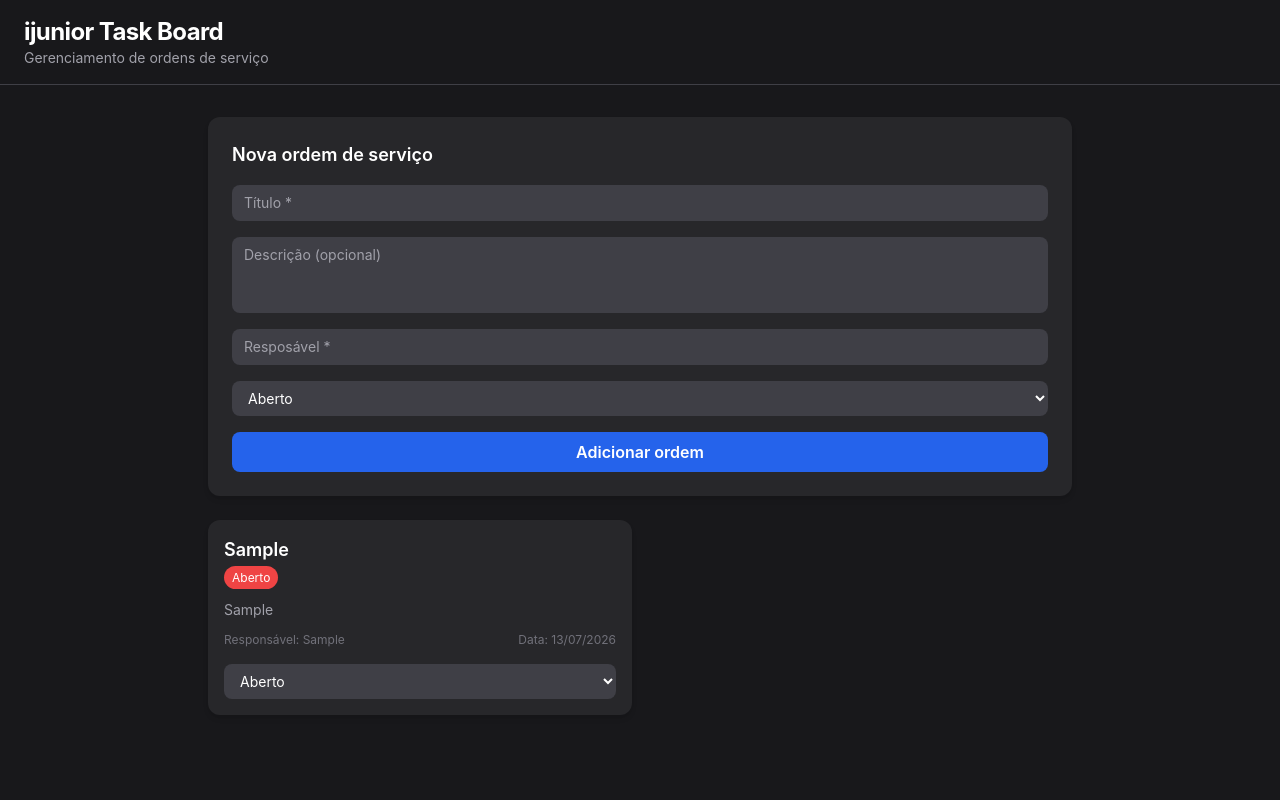
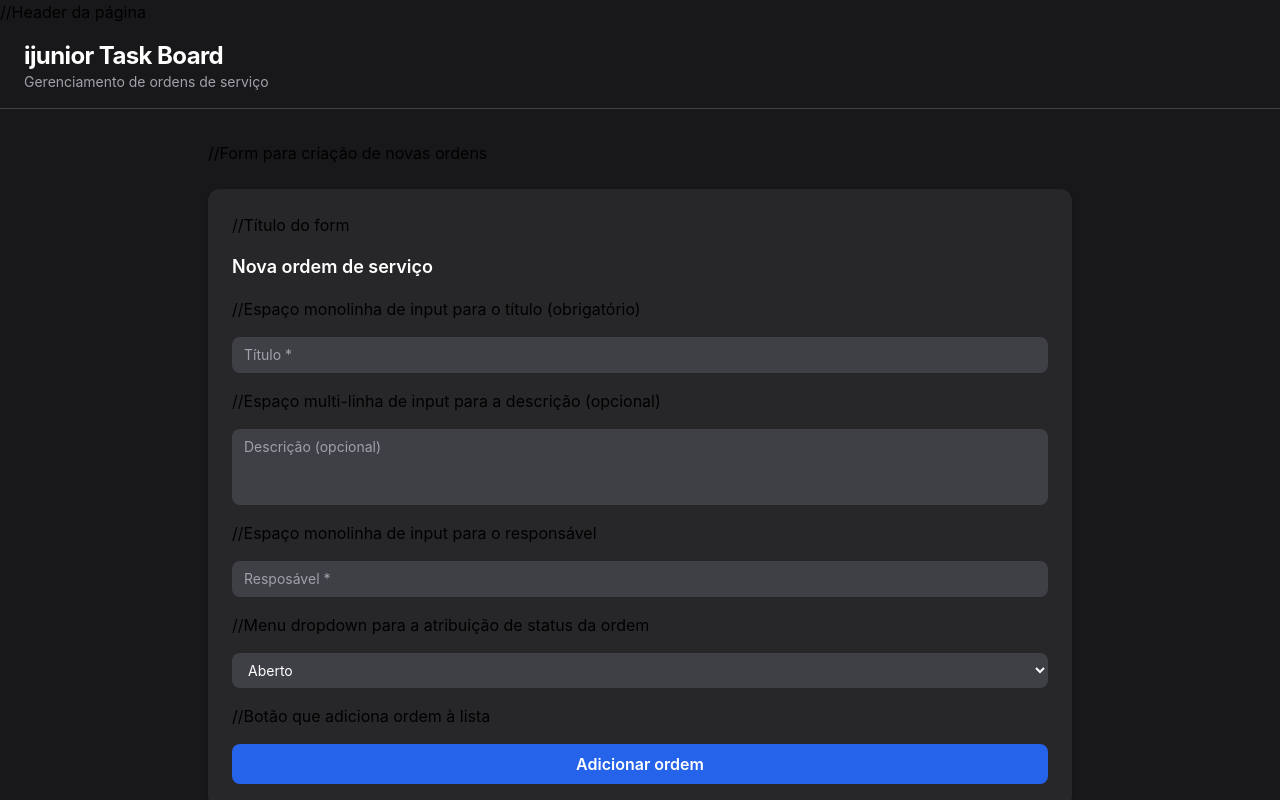
Before and after one commit to Gh0st28/ijunior-task-board, a React (Vite) app: page / in a window 1280 px wide. Both pictures are taken after typing "Sample", "Sample", "Sample" into the empty fields and a click on the button "Adicionar ordem". Shown: the top 800 px of the page. Built offline with nearby package versions, Linux system fonts and the light colour scheme.

Commit message:
feat: Adição de comentários

```diff
--- a/src/App.tsx
+++ b/src/App.tsx
@@ -5,26 +5,41 @@ import OrdemCard from "./components/OrdemCard"
 import FormNovaOrdem from "./components/FormNovaOrdem"
 
 export default function App() {
+
+  //Atribuição inicial de valores de acordo com OrdemDeServico
   const [ordens, setOrdens] = useState<OrdemDeServico[]>([]);
 
+  //Recebimento de nova ordem e atualização da lista de ordens
   function adicionarOrdem(nova: OrdemDeServico) {
     setOrdens((prev) => [nova, ...prev]);
   }
 
+  //Passagem pela lista de ordens para atualização de status caso id correspondente seja encontrado
   function mudarStatus(id: number, novoStatus: Status) {
     setOrdens((prev) => prev.map((o) => (o.id === id ? { ...o, status: novoStatus } : o)));
   }
 
+  //Construção da página
   return (
     <div className="min-h-screen bg-zinc-900">
+
+      //Header da página
       <Header />
       <main className="max-w-4xl mx-auto px-4 py-8 flex flex-col gap-6">
+
+        //Form para criação de novas ordens
         <FormNovaOrdem onAdicionar={adicionarOrdem} />
+
+        //Listagem de ordens
         {ordens.length === 0 ? (
+
+          //Texto caso não tenham ordens ainda
           <p className="text-zinc-500 text-center text-sm">
             Sem ordens ainda
           </p>
         ) : (
+
+          //Listagem das ordens quando existir ao menos uma
           <div className="grid grid-cols-1 sm:grid-cols-2 gap-4">
             {ordens.map((ordem) => (
               <OrdemCard
--- a/src/components/FormNovaOrdem.tsx
+++ b/src/components/FormNovaOrdem.tsx
@@ -1,22 +1,30 @@
 import { useState, ChangeEvent } from "react";
 import { OrdemDeServico, Status } from "../types";
 
+//Interface para as informações esperadas
 interface Props {
     onAdicionar: (ordem: OrdemDeServico) => void;
 }
 
+//Formulário para criação de nova ordem
 export default function FormNovaOrdem({ onAdicionar }: Props) {
+
+    //Definições iniciais
     const [titulo, setTitulo] = useState("");
     const [descricao, setDescricao] = useState("");
     const [responsavel, setResponsavel] = useState("");
     const [status, setStatus] = useState<Status>("Aberto");
 
+    //Função que lida com a submissão de novas ordens
     function handleSubmit() {
+
+        //Alerta caso algum item obrigatório (marcado na página com *) esteja faltando
         if (!titulo || !responsavel) {
             alert("Título e responsável são obrigatórios");
             return;
         }
 
+        //Construção de uma nova ordem a partir do template de OrdemDeServico
         const novaOrdem: OrdemDeServico = {
             id: Date.now(),
             titulo,
@@ -26,8 +34,10 @@ export default function FormNovaOrdem({ onAdicionar }: Props) {
             criadaEm: new Date().toLocaleDateString("pt-BR"),
         };
 
+        //Passa os dados para App.tsx
         onAdicionar(novaOrdem);
 
+        //Reseta os campos do formulário
         setTitulo("");
         setDescricao("");
         setResponsavel("");
@@ -35,14 +45,21 @@ export default function FormNovaOrdem({ onAdicionar }: Props) {
     }
 
     return (
+
+        //Estrutura do form
         <div className="bg-zinc-800 rounded-xl p-6 flex flex-col gap-4 shadow-md">
+            //Título do form
             <h2 className="text-white font-semibold text-lg">Nova ordem de serviço</h2>
+
+            //Espaço monolinha de input para o título (obrigatório)
             <input
                 className="bg-zinc-700 text-white text-sm rounded-lg px-3 py-2 placeholder-zinc-400"
                 placeholder="Título *"
                 value={titulo}
                 onChange={(e: ChangeEvent<HTMLInputElement>) => setTitulo(e.target.value)}
             />
+
+            //Espaço multi-linha de input para a descrição (opcional)
             <textarea
                 className="bg-zinc-700 text-white text-sm rounded-lg px-3 py-2 placeholder-zinc-400 resize-none"
                 placeholder="Descrição (opcional)"
@@ -50,12 +67,16 @@ export default function FormNovaOrdem({ onAdicionar }: Props) {
                 value={descricao}
                 onChange={(e: ChangeEvent<HTMLTextAreaElement>) => setDescricao(e.target.value)}
             />
+
+            //Espaço monolinha de input para o responsável
             <input
                 className="bg-zinc-700 text-white text-sm rounded-lg px-3 py-2 placeholder-zinc-400"
                 placeholder="Resposável *"
                 value={responsavel}
                 onChange={(e: ChangeEvent<HTMLInputElement>) => setResponsavel(e.target.value)}
             />
+
+            //Menu dropdown para a atribuição de status da ordem
             <select
                 className="bg-zinc-700 text-white text-sm rounded-lg px-3 py-2"
                 value={status}
@@ -66,6 +87,7 @@ export default function FormNovaOrdem({ onAdicionar }: Props) {
                 <option value="Concluído">Concluído</option>
             </select>
 
+            //Botão que adiciona ordem à lista
             <button
                 className="bg-blue-600 hover:bg-blue-500 text-white font-semibold rounded-lg px-4 py-2 transition-colors"
                 onClick={handleSubmit}
--- a/src/components/Header.tsx
+++ b/src/components/Header.tsx
@@ -1,3 +1,5 @@
+//Header da página, estático.
+
 export default function Header() {
     return (
         <header className="bg-zinc-900 border-b border-zinc-700 px-6 py-4">
--- a/src/components/OrdemCard.tsx
+++ b/src/components/OrdemCard.tsx
@@ -1,32 +1,47 @@
 import { OrdemDeServico, Status } from "../types";
 import { ChangeEvent } from "react";
 
+//Atributos de cada card de ordem abaixo do form
 interface Props {
     ordem: OrdemDeServico;
     onMudarStatus: (id: number, novoStatus: Status) => void;
 }
 
+//Determinação da cor atribuída ao fundo da atribuição de status de cada ordem
 const corStatus: { [key in Status]: string } = {
     "Aberto": "bg-red-500",
     "Em andamento": "bg-yellow-500",
     "Concluído": "bg-green-500",
 };
 
+//Determinação e display da ordem dos cards na página
 export default function OrdemCard({ ordem, onMudarStatus }: Props) {
     return (
         <div className="bg-zinc-800 rounded-xl p-4 flex flex-col gap-3 shadow-md">
             <div classname="flex items-center justify-between">
+
+                //Escrita do título do card
                 <h2 className="text-white font-semibold text-lg">{ordem.titulo}</h2>
+
+                //Escrita do status do card, com a cor de fundo determinada por corStatus
                 <span
                     className={`text-white text-xs px-2 py-1 rounded-full ${corStatus[ordem.status]}`}
                     >{ordem.status}
                 </span>
             </div>
+
+            //Escrita da descrição do card
             <p className="text-zinc-400 text-sm">{ordem.descricao}</p>
             <div className="text-zinc-500 text-xs flex justify-between">
+
+                //Escrita do responsável
                 <span>Responsável: {ordem.responsavel}</span>
+
+                //Escrita da data
                 <span>Data: {ordem.criadaEm}</span>
             </div>
+
+            //Mudança de status com mudança de fundo correspondente
             <select
                 className="bg-zinc-700 text-white text-sm rounded-lg px-3 py-2 mt-1"
                 value={ordem.status}
--- a/src/types.ts
+++ b/src/types.ts
@@ -1,5 +1,7 @@
+//Possíveis status de cada ordem
 export type Status = "Aberto" | "Em andamento" | "Concluído";
 
+//Atributos de cada ordem
 export interface OrdemDeServico {
     id: number;
     titulo: string;
```
